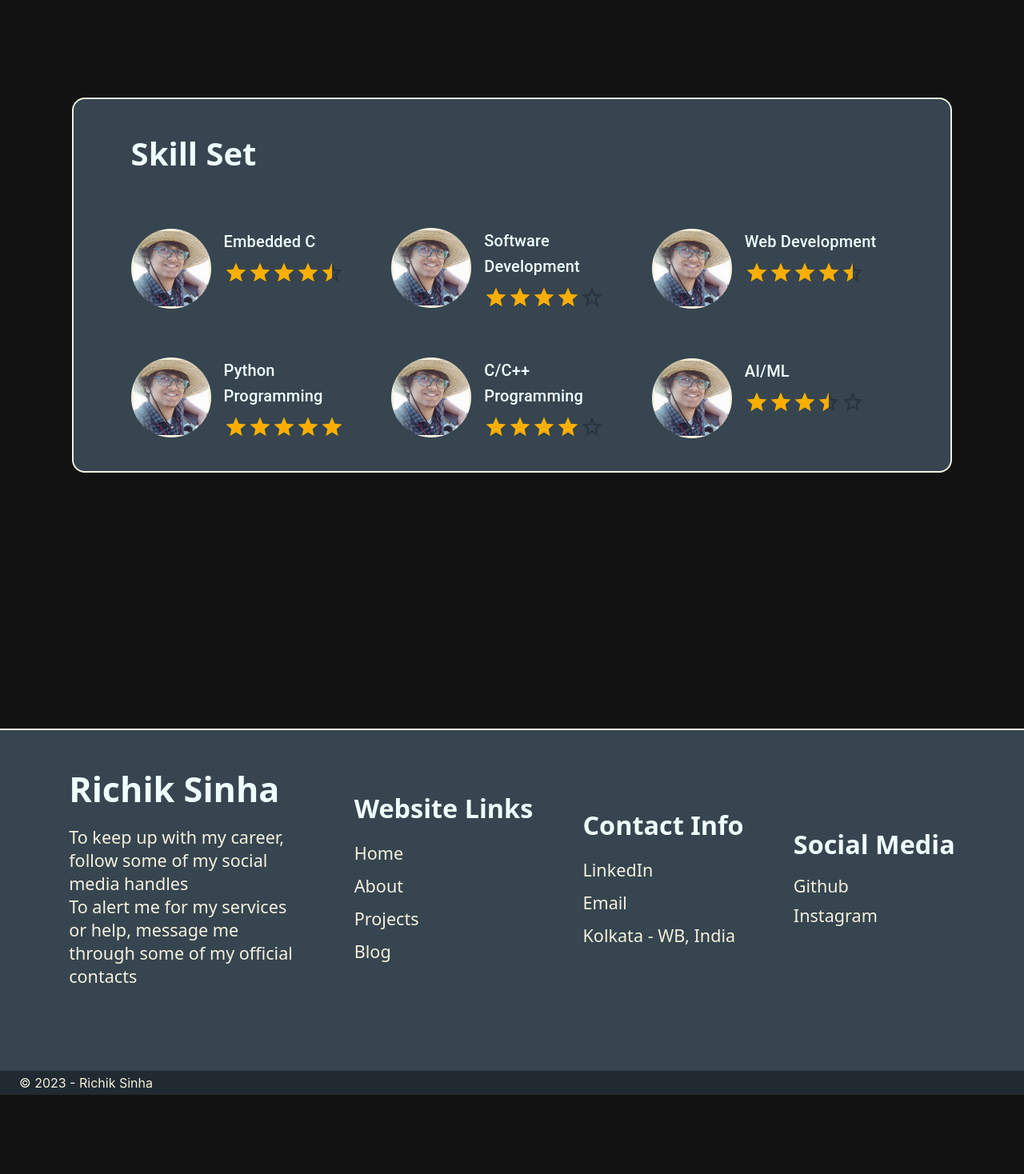
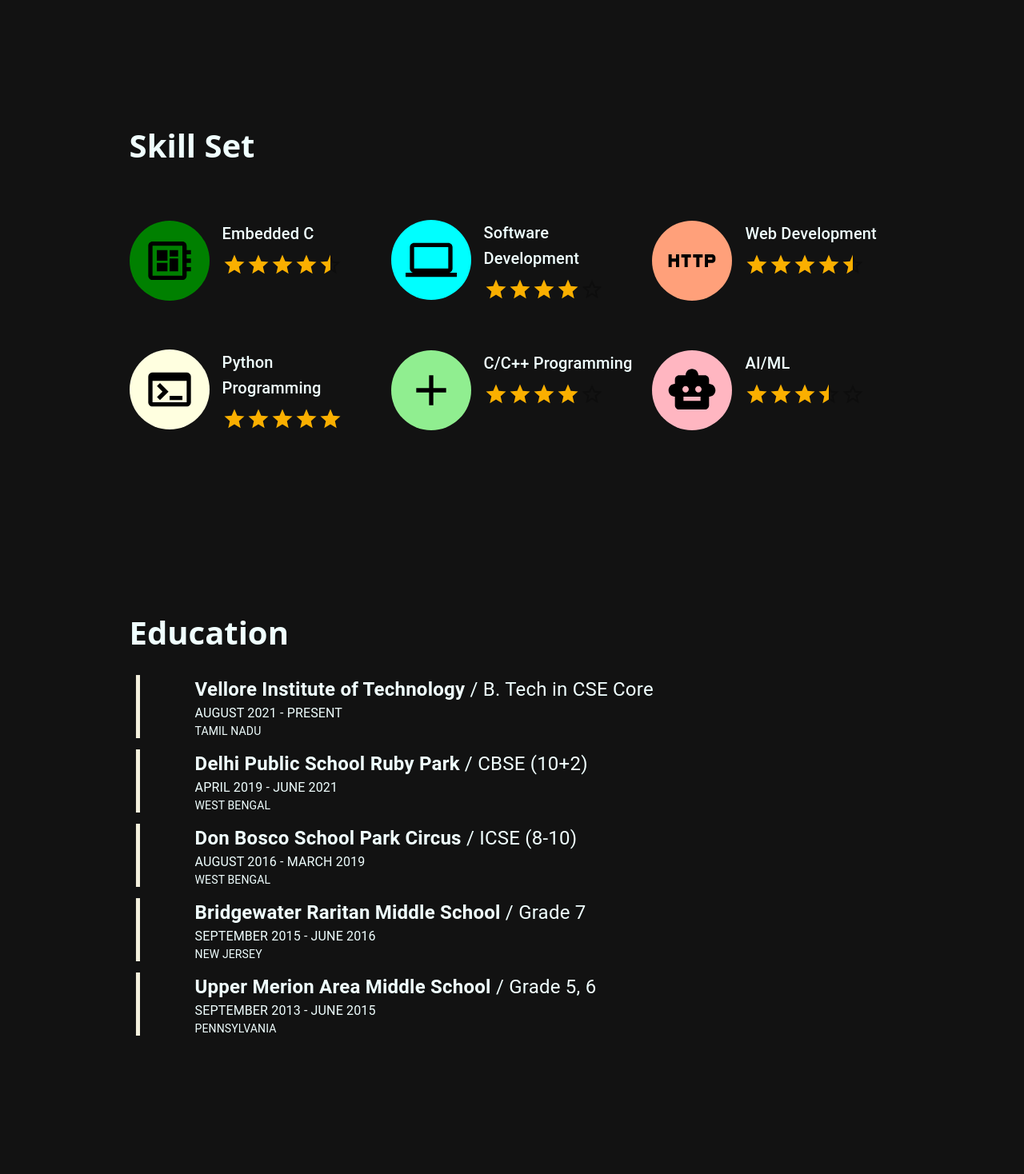
Before and after one commit to Rickisterr/Portfolio-Website, a React (Create React App) app: page /about in a window 1280 px wide. Shown: the part 802-2270 px from the top of the page at 80% size. Before the commit the page ends 2171 px from the top, so only its background shows below. Built offline with nearby package versions, Linux system fonts and the light colour scheme.

Commit message:
Final deploy

```diff
--- a/package.json
+++ b/package.json
@@ -5,6 +5,7 @@
   "dependencies": {
     "@emotion/react": "^11.11.4",
     "@emotion/styled": "^11.11.0",
+    "@mui/icons-material": "^5.15.13",
     "@mui/material": "^5.15.13",
     "@testing-library/jest-dom": "^5.16.5",
     "@testing-library/react": "^13.4.0",
--- a/src/Components/About/About.js
+++ b/src/Components/About/About.js
@@ -3,6 +3,14 @@
 
 import PFP from '../Resources/ProfilePic.jpeg';
 import { Avatar, Typography, Rating } from '@mui/material';
+
+
+import TerminalIcon from '@mui/icons-material/Terminal';
+import DeveloperBoardIcon from '@mui/icons-material/DeveloperBoard';
+import AddIcon from '@mui/icons-material/Add';
+import LaptopIcon from '@mui/icons-material/Laptop';
+import HttpIcon from '@mui/icons-material/Http';
+import SmartToyIcon from '@mui/icons-material/SmartToy';
 
 
 function About() {
@@ -52,21 +60,21 @@
 
 
                     {/* Skills */}
-                    <div style={{ width: '100%', paddingInline: '9vmin', paddingBlock: '5vmin', backgroundColor: '#36454f', borderStyle: 'solid', borderWidth: '0.25vmin', borderRadius: '1rem', borderColor: '#f4f1de' }}>
+                    <div style={{ width: '100%', paddingInline: '9vmin', paddingBlock: '4vmin' }}>
 
 
                         <h1 className='WhiteNormText Headings' style={{ textAlign: 'left' }}>Skill Set</h1>
 
 
-                        <div className='RowFlexWrap' style={{ gap: '3vmin', marginBlock: '7.5vmin' }}>
+                        <div className='RowFlexWrap' style={{ marginBlock: '7.5vmin', justifyContent: 'center', alignItems: 'center', gap: '3vmin' }}>
 
                             <div className='FlexStart' style={{ width: '33%', display: 'flex', flexDirection: 'row', msFlexDirection: 'row', WebkitFlexDirection: 'row', gap: '2vmin', flexGrow: '1' }}>
                                 <div style={{ width: 'max-content' }}>
                                     <Avatar
-                                        alt="Remy Sharp"
-                                        src={PFP}
-                                        sx={{ width: 100, height: 100 }}
-                                    />
+                                        sx={{ width: 100, height: 100, bgcolor: 'green' }}
+                                    >
+                                        <DeveloperBoardIcon sx={{ fontSize: '4rem', color: 'black' }} />
+                                    </Avatar>
                                 </div>
                                 <div className='ColFlexWrap FlexStart' style={{ gap: '1vmin' }}>
                                     <Typography component="legend" variant='h6' style={{ color: '#f0ffff' }}>Embedded C</Typography>
@@ -78,10 +86,10 @@
                             <div className='FlexStart' style={{ width: '33%', display: 'flex', flexDirection: 'row', msFlexDirection: 'row', WebkitFlexDirection: 'row', gap: '2vmin', flexGrow: '1' }}>
                                 <div style={{ width: 'max-content' }}>
                                     <Avatar
-                                        alt="Remy Sharp"
-                                        src={PFP}
-                                        sx={{ width: 100, height: 100 }}
-                                    />
+                                        sx={{ width: 100, height: 100, bgcolor: 'cyan' }}
+                                    >
+                                        <LaptopIcon sx={{ fontSize: '4rem', color: 'black' }} />
+                                    </Avatar>
                                 </div>
                                 <div className='ColFlexWrap FlexStart' style={{ gap: '1vmin' }}>
                                     <Typography component="legend" variant='h6' style={{ color: '#f0ffff' }}>Software Development</Typography>
@@ -92,10 +100,10 @@
                             <div className='FlexStart' style={{ width: '33%', display: 'flex', flexDirection: 'row', msFlexDirection: 'row', WebkitFlexDirection: 'row', gap: '2vmin', flexGrow: '1' }}>
                                 <div style={{ width: 'max-content' }}>
                                     <Avatar
-                                        alt="Remy Sharp"
-                                        src={PFP}
-                                        sx={{ width: 100, height: 100 }}
-                                    />
+                                        sx={{ width: 100, height: 100, bgcolor: 'lightsalmon' }}
+                                    >
+                                        <HttpIcon sx={{ fontSize: '4rem', color: 'black' }} />
+                                    </Avatar>
                                 </div>
                                 <div className='ColFlexWrap FlexStart' style={{ gap: '1vmin' }}>
                                     <Typography component="legend" variant='h6' style={{ color: '#f0ffff' }}>Web Development</Typography>
@@ -107,14 +115,15 @@
 
 
 
-                        <div className='RowFlexWrap' style={{ gap: '3vmin' }}>
+                        <div className='RowFlexWrap' style={{ justifyContent: 'center', alignItems: 'center', gap: '3vmin' }}>
+
                             <div className='FlexStart' style={{ width: '33%', display: 'flex', flexDirection: 'row', msFlexDirection: 'row', WebkitFlexDirection: 'row', gap: '2vmin', flexGrow: '1' }}>
                                 <div style={{ width: 'max-content' }}>
                                     <Avatar
-                                        alt="Remy Sharp"
-                                        src={PFP}
-                                        sx={{ width: 100, height: 100 }}
-                                    />
+                                        sx={{ width: 100, height: 100, bgcolor: 'lightyellow' }}
+                                    >
+                                        <TerminalIcon sx={{ fontSize: '4rem', color: 'black' }} />
+                                    </Avatar>
                                 </div>
                                 <div className='ColFlexWrap FlexStart' style={{ gap: '1vmin' }}>
                                     <Typography component="legend" variant='h6' style={{ color: '#f0ffff' }}>Python Programming</Typography>
@@ -126,10 +135,10 @@
                             <div className='FlexStart' style={{ width: '33%', display: 'flex', flexDirection: 'row', msFlexDirection: 'row', WebkitFlexDirection: 'row', gap: '2vmin', flexGrow: '1' }}>
                                 <div style={{ width: 'max-content' }}>
                                     <Avatar
-                                        alt="Remy Sharp"
-                                        src={PFP}
-                                        sx={{ width: 100, height: 100 }}
-                                    />
+                                        sx={{ width: 100, height: 100, bgcolor: 'lightgreen' }}
+                                    >
+                                        <AddIcon sx={{ fontSize: '4rem', color: 'black' }} />
+                                    </Avatar>
                                 </div>
                                 <div className='ColFlexWrap FlexStart' style={{ gap: '1vmin' }}>
                                     <Typography component="legend" variant='h6' style={{ color: '#f0ffff' }}>C/C++ Programming</Typography>
@@ -141,16 +150,17 @@
                             <div className='FlexStart' style={{ width: '33%', display: 'flex', flexDirection: 'row', msFlexDirection: 'row', WebkitFlexDirection: 'row', gap: '2vmin', flexGrow: '1' }}>
                                 <div style={{ width: 'max-content' }}>
                                     <Avatar
-                                        alt="Remy Sharp"
-                                        src={PFP}
-                                        sx={{ width: 100, height: 100 }}
-                                    />
+                                        sx={{ width: 100, height: 100, bgcolor: 'lightpink' }}
+                                    >
+                                        <SmartToyIcon sx={{ fontSize: '4rem', color: 'black' }} />
+                                    </Avatar>
                                 </div>
                                 <div className='ColFlexWrap FlexStart' style={{ gap: '1vmin' }}>
                                     <Typography component="legend" variant='h6' style={{ color: '#f0ffff' }}>AI/ML</Typography>
                                     <Rating name="read-only" size='large' value={3.5} precision={0.5} readOnly />
                                 </div>
                             </div>
+
                         </div>
 
 
@@ -159,7 +169,60 @@
 
 
                     {/* Education */}
+                    <div style={{ width: '100%', paddingInline: '9vmin', paddingBlock: '4vmin' }}>
 
+                        <h1 className='WhiteNormText Headings' style={{ textAlign: 'left', paddingBlockEnd: '2.5vmin' }}>Education</h1>
+
+                        {/* Most recent/current Education */}
+                        <div style={{ display: 'flex', flexDirection: 'row', msFlexDirection: 'row', paddingBlock: '0.75vmin' }}>
+                            <p style={{ fontSize: '8.25vmin' }}>|</p>
+                            <div style={{ paddingLeft: '7.5vmin' }}>
+                                <Typography component="legend" style={{ color: '#f0ffff', fontSize: '3vmin' }}><b>Vellore Institute of Technology</b> / B. Tech in CSE Core</Typography>
+                                <Typography component="legend" style={{ color: '#f0ffff', fontSize: '2vmin' }}>AUGUST 2021 - PRESENT</Typography>
+                                <Typography component="legend" style={{ color: '#f0ffff', fontSize: '1.75vmin' }}>TAMIL NADU</Typography>
+                            </div>
+                        </div>
+
+
+                        {/* Prior Education */}
+                        <div style={{ display: 'flex', flexDirection: 'row', msFlexDirection: 'row', paddingBlock: '0.75vmin' }}>
+                            <p style={{ fontSize: '8.25vmin' }}>|</p>
+                            <div style={{ paddingLeft: '7.5vmin' }}>
+                                <Typography component="legend" style={{ color: '#f0ffff', fontSize: '3vmin' }}><b>Delhi Public School Ruby Park</b> / CBSE (10+2)</Typography>
+                                <Typography component="legend" style={{ color: '#f0ffff', fontSize: '2vmin' }}>APRIL 2019 - JUNE 2021</Typography>
+                                <Typography component="legend" style={{ color: '#f0ffff', fontSize: '1.75vmin' }}>WEST BENGAL</Typography>
+                            </div>
+                        </div>
+
+                        <div style={{ display: 'flex', flexDirection: 'row', msFlexDirection: 'row', paddingBlock: '0.75vmin' }}>
+                            <p style={{ fontSize: '8.25vmin' }}>|</p>
+                            <div style={{ paddingLeft: '7.5vmin' }}>
+                                <Typography component="legend" style={{ color: '#f0ffff', fontSize: '3vmin' }}><b>Don Bosco School Park Circus</b> / ICSE (8-10)</Typography>
+                                <Typography component="legend" style={{ color: '#f0ffff', fontSize: '2vmin' }}>AUGUST 2016 - MARCH 2019</Typography>
+                                <Typography component="legend" style={{ color: '#f0ffff', fontSize: '1.75vmin' }}>WEST BENGAL</Typography>
+                            </div>
+                        </div>
+
+                        <div style={{ display: 'flex', flexDirection: 'row', msFlexDirection: 'row', paddingBlock: '0.75vmin' }}>
+                            <p style={{ fontSize: '8.25vmin' }}>|</p>
+                            <div style={{ paddingLeft: '7.5vmin' }}>
+                                <Typography component="legend" style={{ color: '#f0ffff', fontSize: '3vmin' }}><b>Bridgewater Raritan Middle School</b> / Grade 7</Typography>
+                                <Typography component="legend" style={{ color: '#f0ffff', fontSize: '2vmin' }}>SEPTEMBER 2015 - JUNE 2016</Typography>
+                                <Typography component="legend" style={{ color: '#f0ffff', fontSize: '1.75vmin' }}>NEW JERSEY</Typography>
+                            </div>
+                        </div>
+
+                        <div style={{ display: 'flex', flexDirection: 'row', msFlexDirection: 'row', paddingBlock: '0.75vmin' }}>
+                            <p style={{ fontSize: '8.25vmin' }}>|</p>
+                            <div style={{ paddingLeft: '7.5vmin' }}>
+                                <Typography component="legend" style={{ color: '#f0ffff', fontSize: '3vmin' }}><b>Upper Merion Area Middle School</b> / Grade 5, 6</Typography>
+                                <Typography component="legend" style={{ color: '#f0ffff', fontSize: '2vmin' }}>SEPTEMBER 2013 - JUNE 2015</Typography>
+                                <Typography component="legend" style={{ color: '#f0ffff', fontSize: '1.75vmin' }}>PENNSYLVANIA</Typography>
+                            </div>
+                        </div>
+
+
+                    </div>
 
 
                 </div>
--- a/src/Components/Gallery/Photo.js
+++ b/src/Components/Gallery/Photo.js
@@ -4,14 +4,14 @@
 
     return (
         <div style={{ padding: '2vw' }}>
-            <div style={{ minWidth: '25vw', maxWidth: '100%', height: 'auto', textAlign: 'center' }} className='PhotoBox'>
+            <div style={{ minWidth: '25vw', maxWidth: '100%', textAlign: 'center' }} className='PhotoBox'>
                 <img
                     src={props.pic}
                     className='figure-img img-fluid rounded shadow-3 mb-3 Photo'
                     alt='...'
-                    style={{ maxWidth: 'inherit', height: 'auto' }}
+                    style={{ maxWidth: props.wd ? props.wd : 'inherit', height: props.ht ? props.ht : 'auto', objectFit: 'cover' }}
                 />
-                <h3 style={{ maxWidth: 'inherit', height: 'auto' }} className='caption'>{props.caption}</h3>
+                <h3 style={{ maxWidth: props.wd ? props.wd : 'inherit', height: 'auto' }} className='caption'>{props.caption}</h3>
             </div>
         </div>
 
--- a/src/Components/NavBar.js
+++ b/src/Components/NavBar.js
@@ -11,7 +11,7 @@
     // function to open and close menu via hamburger button in portrait mode
     const hamburgerMenuToggle = () => {
 
-        if (document.getElementById('my-toggle-links').className == 'openHamburger') {
+        if (document.getElementById('my-toggle-links').className === 'openHamburger') {
             document.getElementById('my-toggle-links').className = 'closeHamburger';
             setTimeout(() => { document.getElementsByClassName('HamburgerMenu')[0].style.display = 'none'; }, 300);   // makes hamburger menu disappear
 
```
Also changed, not shown: src/Components/Gallery/Gallery.js (+10 -5 lines), src/Components/Home/Home.js (+6 -6 lines), 1 other file (tests, documents, lock files or other folders).
